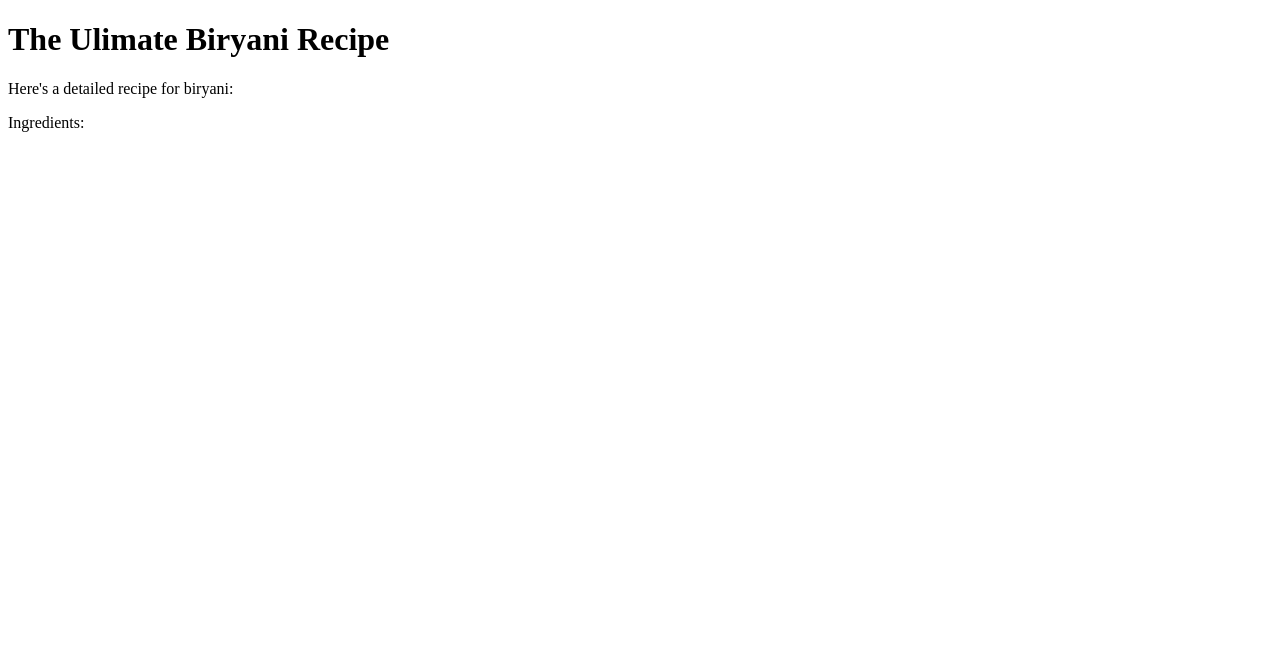
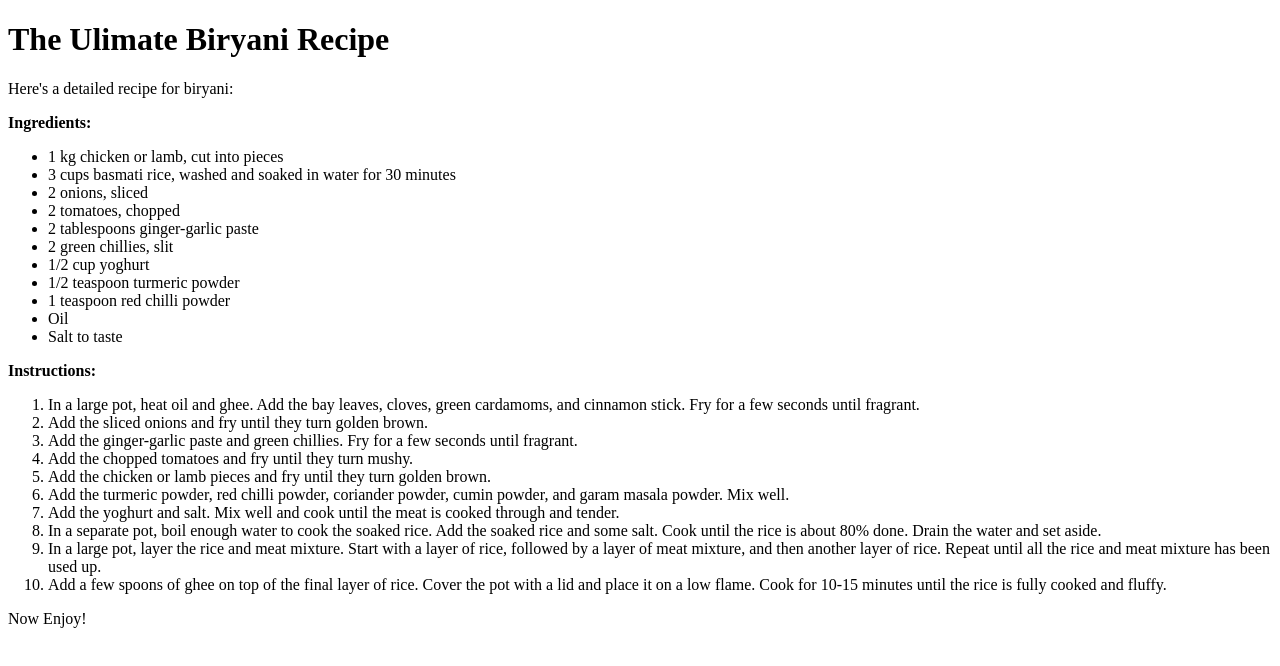
Before and after one commit to SyedAbdullahHashmi0818/odin-recipes-, a plain HTML site: page recipes/biryani.html in a window 1280 px wide. Drawn offline with Linux system fonts and the light colour scheme.

Commit message:
Add Ingredients andInstructions

```diff
--- a/recipes/biryani.html
+++ b/recipes/biryani.html
@@ -12,6 +12,37 @@
 
         <p>  Here's a detailed recipe for biryani:</p>
 
-        <p>  Ingredients:</p>
+        <p><strong> Ingredients:</strong></p>
+
+        <ul>
+            <li>1 kg chicken or lamb, cut into pieces</li>
+            <li>3 cups basmati rice, washed and soaked in water for 30 minutes  </li>
+            <li>2 onions, sliced</li>
+            <li>2 tomatoes, chopped</li>
+            <li>2 tablespoons ginger-garlic paste</li>
+            <li>2 green chillies, slit</li>
+            <li>1/2 cup yoghurt</li>
+            <li>1/2 teaspoon turmeric powder</li>
+            <li>1 teaspoon red chilli powder</li>
+            <li>Oil</li>
+            <li>Salt to taste</li>
+        </ul>
+
+        <p><strong> Instructions:</strong></p>
+
+        <ol>
+            <li>In a large pot, heat oil and ghee. Add the bay leaves, cloves, green cardamoms, and cinnamon stick. Fry for a few seconds until fragrant.</li>
+            <li>Add the sliced onions and fry until they turn golden brown.</li>
+            <li>Add the ginger-garlic paste and green chillies. Fry for a few seconds until fragrant.</li>
+            <li>Add the chopped tomatoes and fry until they turn mushy.</li>
+            <li>Add the chicken or lamb pieces and fry until they turn golden brown.</li>
+            <li>Add the turmeric powder, red chilli powder, coriander powder, cumin powder, and garam masala powder. Mix well.</li>
+            <li>Add the yoghurt and salt. Mix well and cook until the meat is cooked through and tender.</li>
+            <li>In a separate pot, boil enough water to cook the soaked rice. Add the soaked rice and some salt. Cook until the rice is about 80% done. Drain the water and set aside.</li>
+            <li>In a large pot, layer the rice and meat mixture. Start with a layer of rice, followed by a layer of meat mixture, and then another layer of rice. Repeat until all the rice and meat mixture has been used up.</li>
+            <li>Add a few spoons of ghee on top of the final layer of rice. Cover the pot with a lid and place it on a low flame. Cook for 10-15 minutes until the rice is fully cooked and fluffy.</li>
+        </ol>
+
+        <p> Now Enjoy!</p>
     </body>
 </html>
```
